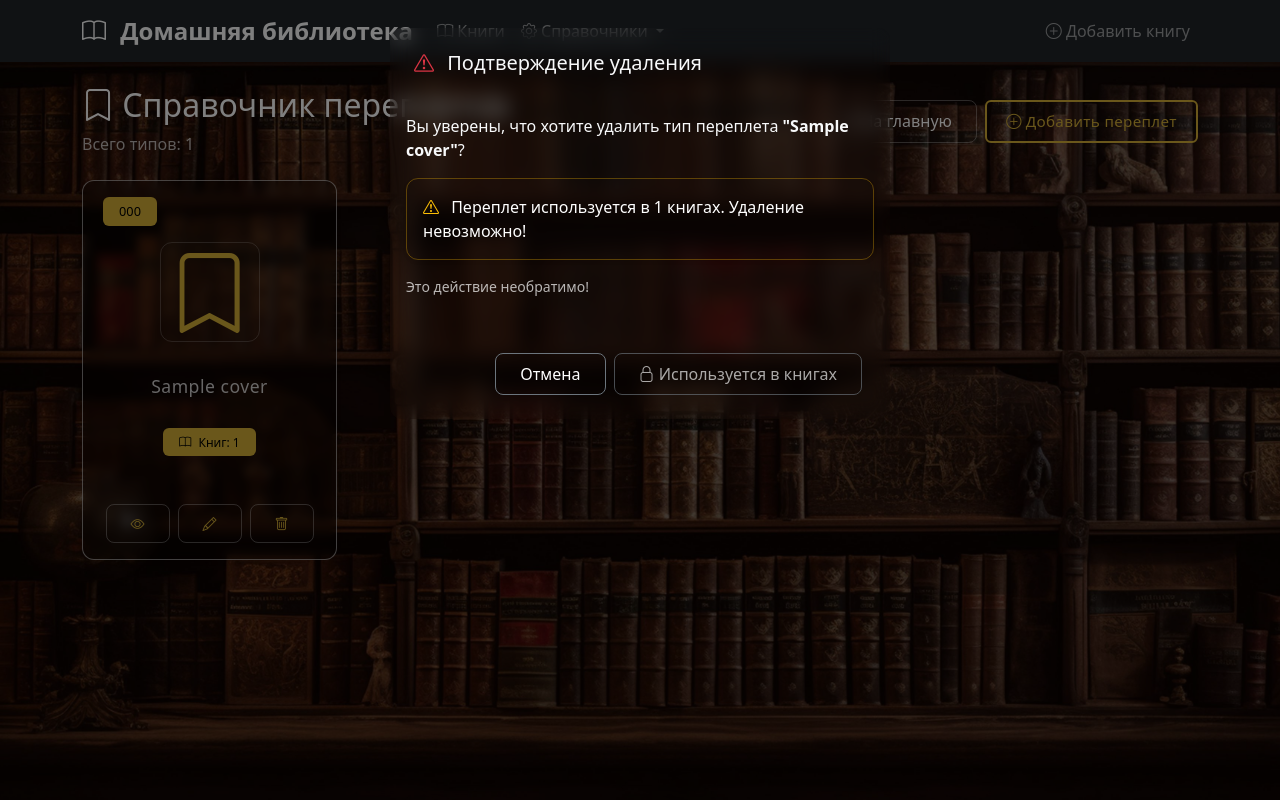
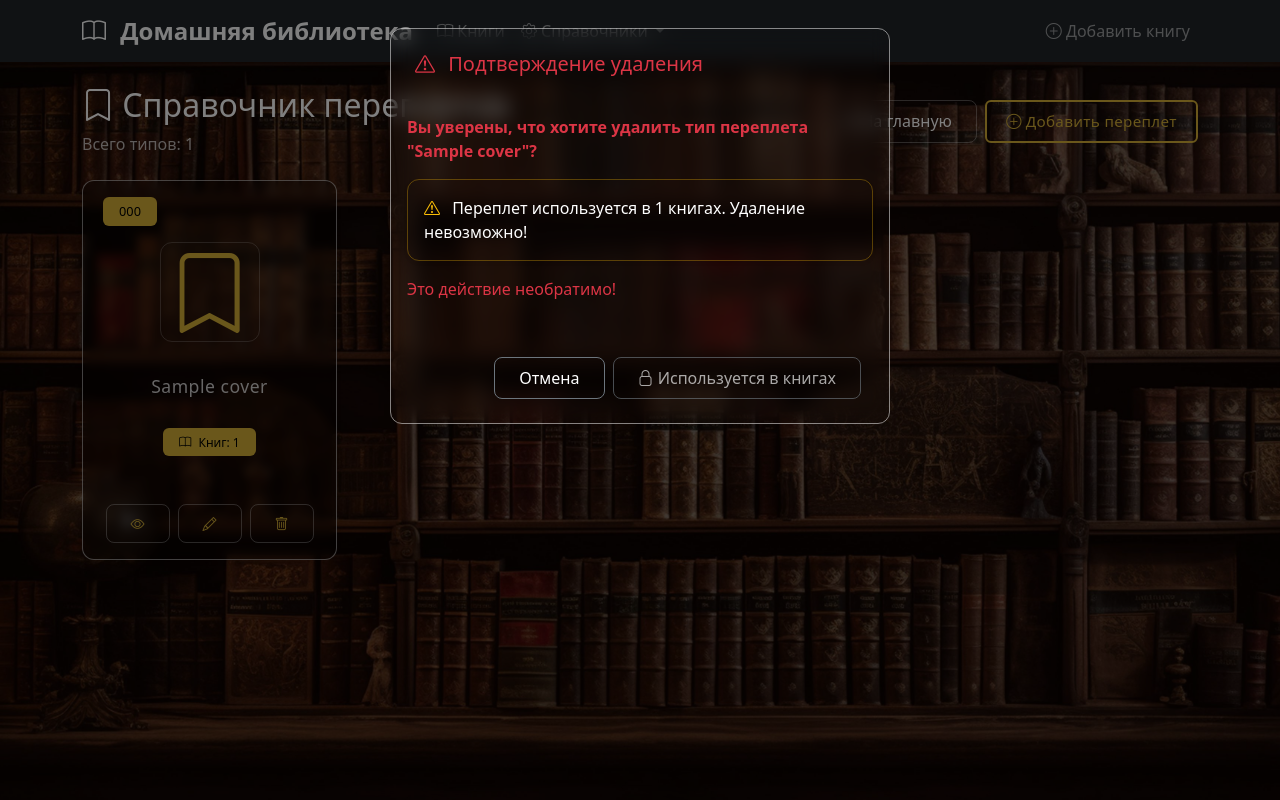
Before and after one commit to intent56/HomeLibrary, a Flask app: page /covers in a window 1280 px wide, after a click on "Удалить". Run offline with Flask 3, Linux system fonts and the light colour scheme; tables that the repository leaves empty hold one stand-in row (values such as "Sample post"); some libraries are stand-ins or nearby versions.

Commit message:
Изменено модальное окно

```diff
--- a/app/templates/cover_list.html
+++ b/app/templates/cover_list.html
@@ -89,18 +89,14 @@ content %}
             <div class="card-footer bg-transparent border-top-0 mt-auto">
               <div class="d-flex justify-content-center gap-2">
                 <a
-                  href="{{ url_for('main.cover_view',
-                              cover_id=cover.id,
-                              return_page=pagination.page if pagination else 1) }}"
+                  href="{{ url_for('main.cover_view', cover_id=cover.id, return_page=pagination.page if pagination else 1) }}"
                   class="btn btn-outline-light btn-sm"
                   title="Просмотр карточки"
                 >
                   <i class="bi bi-eye main-text-color"></i>
                 </a>
                 <a
-                  href="{{ url_for('main.edit_cover',
-                                       cover_id=cover.id,
-                                       return_page=pagination.page if pagination else 1) }}"
+                  href="{{ url_for('main.edit_cover', cover_id=cover.id, return_page=pagination.page if pagination else 1) }}"
                   class="btn btn-outline-light btn-sm"
                   title="Редактировать"
                 >
@@ -120,17 +116,19 @@ content %}
           </div>
         </div>
 
-        <!-- МОДАЛЬНОЕ ОКНО ПОДТВЕРЖДЕНИЯ УДАЛЕНИЯ -->
+        <!-- МОДАЛЬНОЕ ОКНО ПОДТВЕРЖДЕНИЯ УДАЛЕНИЯ (стиль как в aggregator_table.html) -->
         <div
           class="modal fade"
           id="deleteCoverModal{{ cover.id }}"
           tabindex="-1"
         >
           <div class="modal-dialog">
-            <div class="modal-content bg-dark text-light">
+            <div
+              class="modal-content bg-dark text-light border border-white border-opacity-50"
+            >
               <div class="modal-header border-secondary">
-                <h5 class="modal-title">
-                  <i class="bi bi-exclamation-triangle text-danger"></i>
+                <h5 class="modal-title text-danger">
+                  <i class="bi bi-exclamation-triangle"></i>
                   Подтверждение удаления
                 </h5>
                 <button
@@ -140,7 +138,7 @@ content %}
                 ></button>
               </div>
               <div class="modal-body">
-                <p>
+                <p class="text-danger fw-bold">
                   Вы уверены, что хотите удалить тип переплета
                   <strong>"{{ cover.name }}"</strong>?
                 </p>
@@ -151,7 +149,7 @@ content %}
                   Удаление невозможно!
                 </div>
                 {% endif %}
-                <p class="text-white-50 small">Это действие необратимо!</p>
+                <p class="text-danger">Это действие необратимо!</p>
               </div>
               <div class="modal-footer border-secondary">
                 <button
@@ -294,7 +292,6 @@ content %}
     {% endif %}
   </div>
 </div>
-
 <!-- СТИЛИ -->
 <style>
   /* 1. УБИРАЕМ ВСЕ ПОДЛОЖКИ ДО ФОНА */
@@ -333,7 +330,6 @@ content %}
   }
 
   /* 4. БЕЙДЖ */
-  /* НОВЫЙ СТИЛЬ ДЛЯ БЕЙДЖА "КНИГ" — ВЫСОКАЯ СПЕЦИФИЧНОСТЬ */
   #coverGrid .custom-badge,
   #coverGrid .badge.custom-badge,
   #coverGrid .card-text .custom-badge {
@@ -454,10 +450,33 @@ content %}
     outline: none;
   }
 
-  /* 9. МОДАЛЬНОЕ ОКНО */
+  /* 9. МОДАЛЬНОЕ ОКНО (стиль как в aggregator_table.html) */
   .modal-content.bg-dark {
     background-color: rgba(33, 37, 41, 0.95) !important;
     backdrop-filter: blur(10px);
+  }
+
+  /* Белая рамка вокруг модального окна */
+  .modal-content.bg-dark.border-white {
+    border: 1px solid rgba(255, 255, 255, 0.5) !important;
+  }
+
+  /* Красный заголовок модального окна */
+  .modal-title.text-danger {
+    color: #dc3545 !important;
+    font-weight: 500;
+  }
+
+  /* Красное сообщение */
+  .modal-body .text-danger.fw-bold {
+    color: #dc3545 !important;
+    font-weight: 600 !important;
+    font-size: 1rem;
+  }
+
+  /* Красный текст о необратимости */
+  .modal-body .text-danger {
+    color: #dc3545 !important;
   }
 
   .transparent-alert {
```
